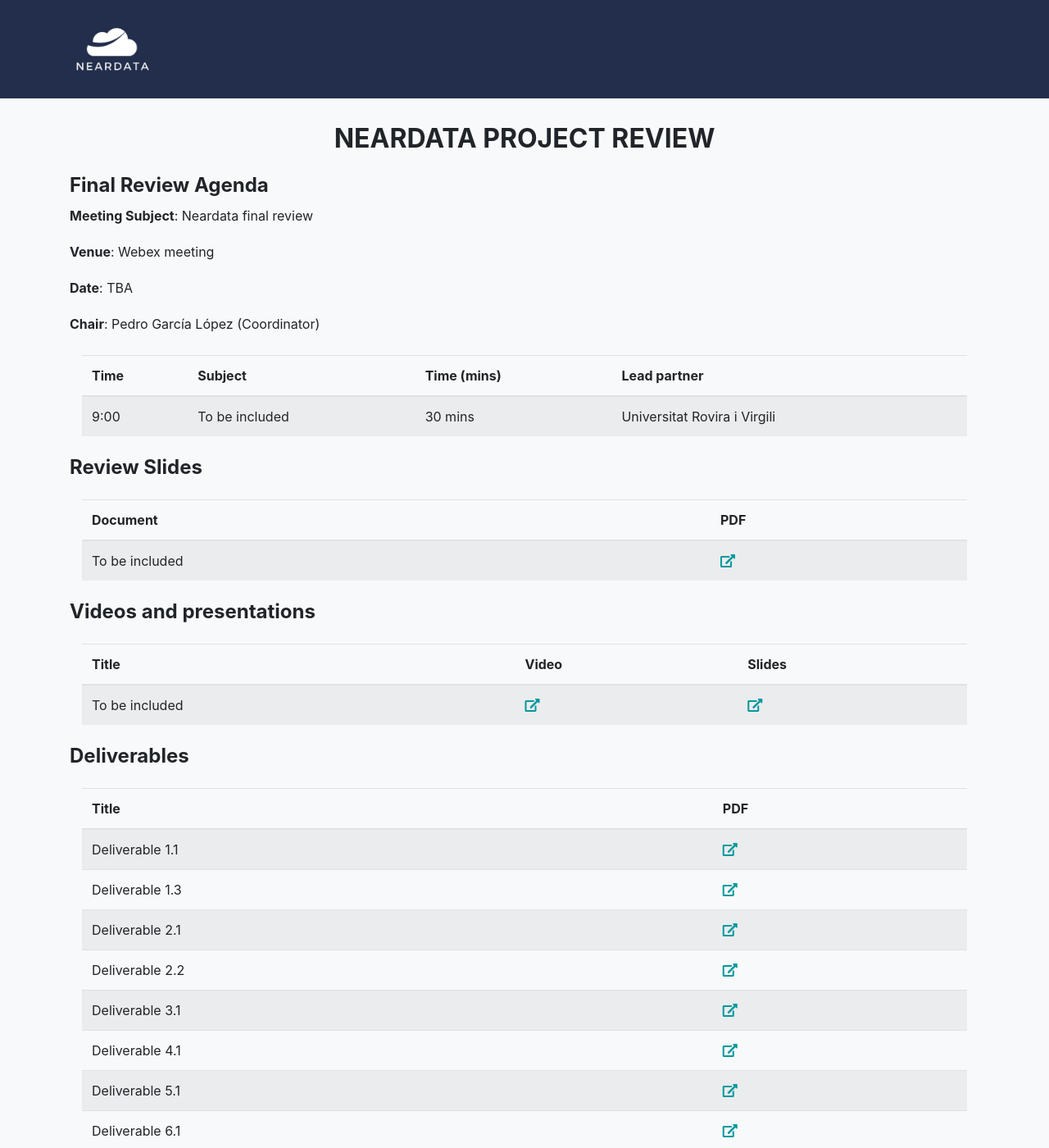
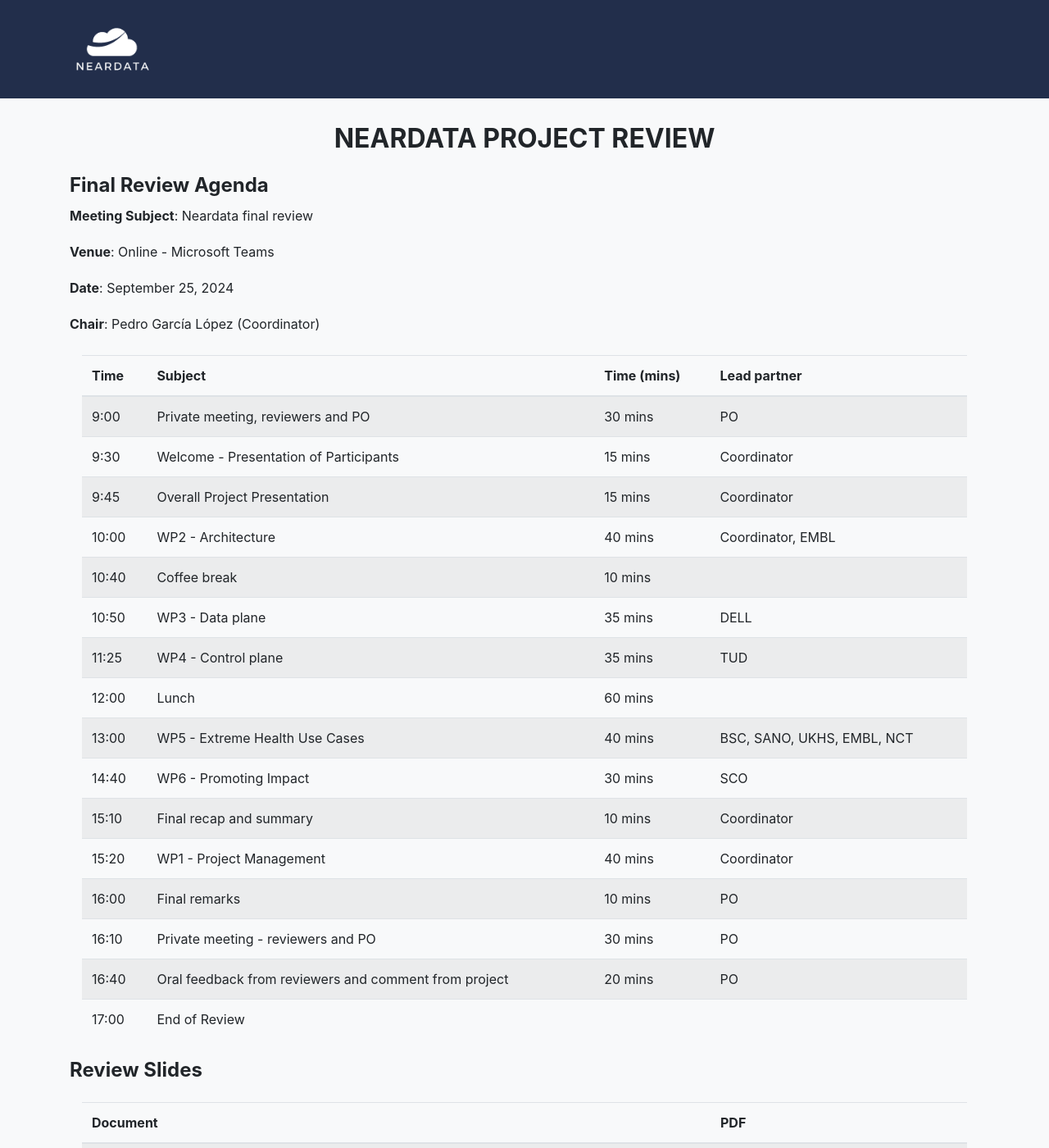
Before and after one commit to neardata-eu/neardata-eu.github.io, a Jekyll site: the page built from review.md, in a window 1280 px wide and 1400 px high. Shown: the whole window at 82% size. Built offline with Jekyll 4.4.1, drawn with Linux system fonts in a browser that asks for light colours; some web fonts are replaced; some of the changed text lies outside the part shown.

Commit message:
change agenda

```diff
--- a/_data/sitetext.yml
+++ b/_data/sitetext.yml
@@ -89,6 +89,7 @@
     - title: Deliverable 6.2
       subtitle: Communication and standardization report
       file: ../assets/deliverables/NEARDATA_D6.2_Public.pdf
+
   publications:
     - title: "On Data Processing through the Lenses of S3 Object Lambda"
       link: "https://ieeexplore.ieee.org/abstract/document/10228890"
@@ -208,9 +209,72 @@
 review:
   events:
     - time: "9:00"
-      subject: To be included
+      subject: Private meeting, reviewers and PO
       duration: 30 mins
-      lead: Universitat Rovira i Virgili
+      lead: PO
+    - time: "9:30"
+      subject: Welcome - Presentation of Participants
+      duration: 15 mins
+      lead: Coordinator
+    - time: "9:45"
+      subject: Overall Project Presentation
+      duration: 15 mins
+      lead: Coordinator
+    - time: "10:00"
+      subject: WP2 - Architecture
+      duration: 40 mins
+      lead: Coordinator, EMBL
+    - time: "10:40"
+      subject: Coffee break
+      duration: 10 mins
+      lead:
+    - time: "10:50"
+      subject: WP3 - Data plane
+      duration: 35 mins
+      lead: DELL
+    - time: "11:25"
+      subject: WP4 - Control plane
+      duration: 35 mins
+      lead: TUD
+    - time: "12:00"
+      subject: Lunch
+      duration: 60 mins
+      lead:
+    - time: "13:00"
+      subject: WP5 - Extreme Health Use Cases
+      duration: 40 mins
+      lead: BSC, SANO, UKHS, EMBL, NCT
+    - time: "14:40"
+      subject: WP6 - Promoting Impact
+      duration: 30 mins
+      lead: SCO
+    - time: "15:10"
+      subject: Final recap and summary
+      duration: 10 mins
+      lead: Coordinator
+    - time: "15:20"
+      subject: WP1 - Project Management
+      duration: 40 mins
+      lead: Coordinator
+    - time: "16:00"
+      subject: Final remarks
+      duration: 10 mins
+      lead: PO
+    - time: "16:10"
+      subject: Private meeting - reviewers and PO
+      duration: 30 mins
+      lead: PO
+    - time: "16:40"
+      subject: Oral feedback from reviewers and comment from project
+      duration: 20 mins
+      lead: PO
+    - time: "17:00"
+      subject: End of Review
+      duration:
+      lead:
+
+
+
   slides:
     - title: To be included
       link: "#"
--- a/review.md
+++ b/review.md
@@ -11,9 +11,9 @@
 
 __Meeting Subject__: Neardata final review
 
-__Venue__: Webex meeting
+__Venue__: Online - Microsoft Teams
 
-__Date__: TBA
+__Date__: September 25, 2024
 
 __Chair__: Pedro García López (Coordinator)
 
@@ -78,7 +78,7 @@
 			<tr>
 				<td>{{ video.title }}</td>
 				<td><a href="{{ video.video }}"><i class="fas fa-external-link-alt"></i></a></td>
-				<td><a href="{{ video.slides }}"><i class="fas fa-external-link-alt"></i></a></td>
+				<td> {% if video.slides != "#" %} <a href="{{ video.slides }}"><i class="fas fa-external-link-alt"></i></a> {% endif %} </td>
 			</tr>
 			{% endfor %}
 		</tbody>
@@ -106,6 +106,7 @@
 	</table>
 </div>
 
+<!--
 #### Summary reports
 <div class="col-lg-12 text-center mt-4 mb-4">
 	<table class="table table-striped" style="text-align: left">
@@ -126,7 +127,7 @@
 			{% endfor %}
 		</tbody>
 	</table>
-</div>
+</div> -->
 
 #### Software results
 <div class="col-lg-12 text-center mt-4 mb-4">
```
